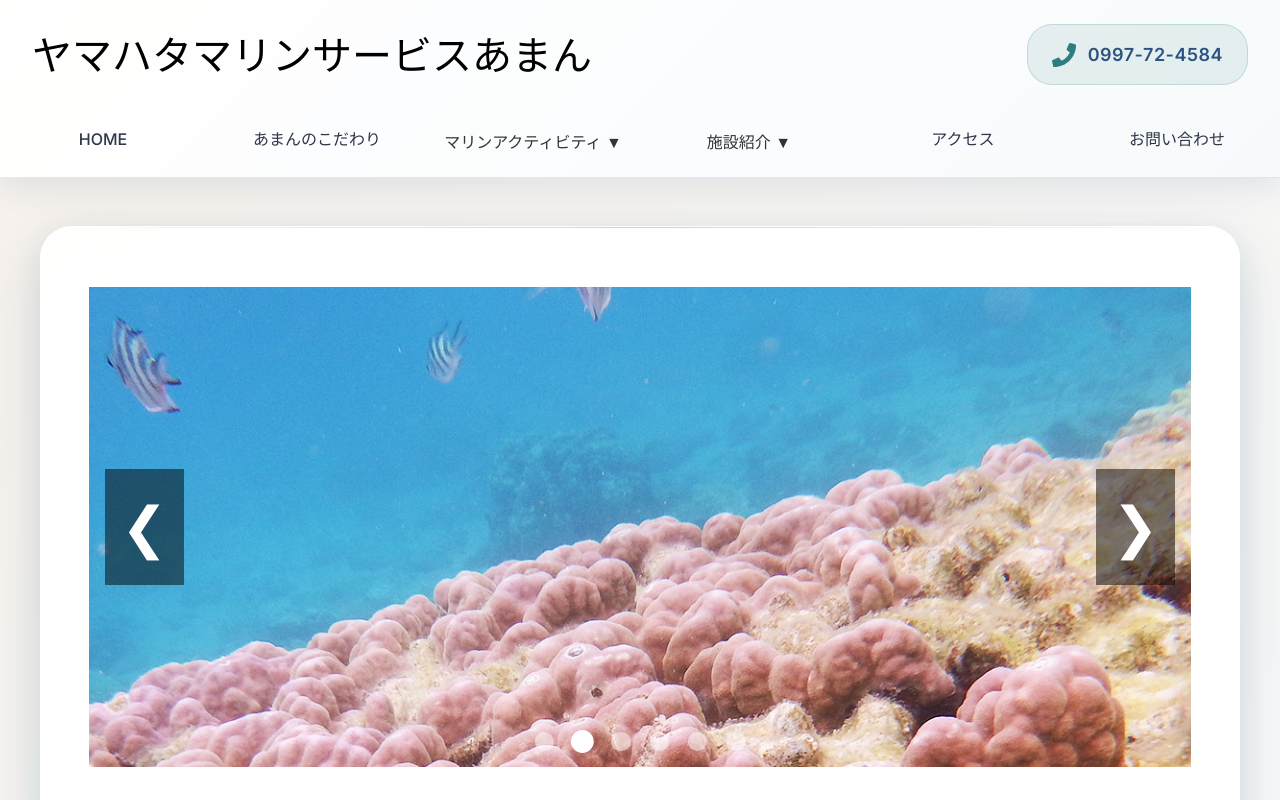
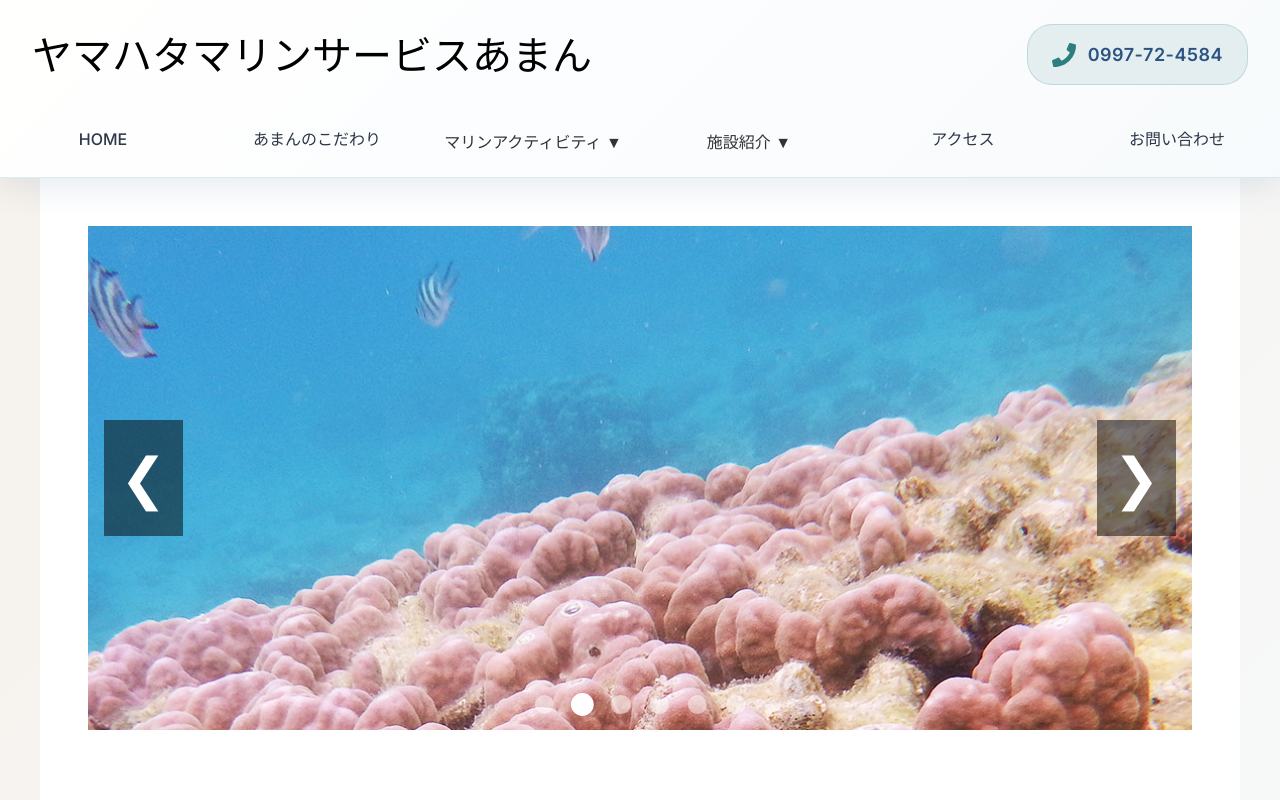
Before and after one commit to reolch/amamiaman, a Next.js app: page / in a window 1280 px wide. Shown: the top 800 px of the page. Built offline with nearby package versions, Linux system fonts and the light colour scheme; a web font is replaced by a local one.

Commit message:
修正しました。

```diff
--- a/src/components/common/PageWrapper/PageWrapper.module.css
+++ b/src/components/common/PageWrapper/PageWrapper.module.css
@@ -1,65 +1,20 @@
 .pageWrapper {
   max-width: 1200px;
-  margin: 2rem auto;
+  margin: 0 auto;
   padding: 0;
   min-height: calc(100vh - 200px);
-  background: rgba(255, 255, 255, 0.95);
-  backdrop-filter: blur(20px);
-  border-radius: 24px;
-  box-shadow:
-    0 20px 60px rgba(44, 82, 130, 0.15),
-    0 8px 32px rgba(45, 127, 127, 0.1),
-    inset 0 1px 0 rgba(255, 255, 255, 0.8);
-  border: 1px solid rgba(255, 255, 255, 0.3);
-  overflow: hidden;
+  background: #ffffff;
   position: relative;
 }
 
-.pageWrapper::before {
-  content: '';
-  position: absolute;
-  top: 0;
-  left: 0;
-  right: 0;
-  height: 1px;
-  background: linear-gradient(90deg,
-    transparent,
-    rgba(45, 127, 127, 0.3),
-    transparent
-  );
-}
-
-.pageWrapper::after {
-  content: '';
-  position: absolute;
-  top: 0;
-  left: -50%;
-  width: 200%;
-  height: 100%;
-  background: linear-gradient(45deg,
-    transparent 30%,
-    rgba(45, 127, 127, 0.03) 50%,
-    transparent 70%
-  );
-  pointer-events: none;
-  animation: shimmer 3s ease-in-out infinite;
-}
-
-@keyframes shimmer {
-  0% { transform: translateX(-100%); }
-  100% { transform: translateX(100%); }
-}
-
 .pageWrapper > * {
-  padding: 20px;
+  padding: 24px;
   position: relative;
-  z-index: 1;
 }
 
 @media (max-width: 767px) {
   .pageWrapper {
-    margin: 1rem;
-    border-radius: 16px;
+    margin: 0 16px;
   }
 
   .pageWrapper > * {
@@ -69,21 +24,22 @@
 
 @media (min-width: 768px) {
   .pageWrapper {
-    margin: 2rem auto;
+    margin: 0 auto;
+    padding: 0 32px;
   }
 
   .pageWrapper > * {
-    padding: 40px 32px;
+    padding: 32px 0;
   }
 }
 
 @media (min-width: 1024px) {
   .pageWrapper {
-    margin: 3rem auto;
-    border-radius: 32px;
+    margin: 0 auto;
+    padding: 0 48px;
   }
 
   .pageWrapper > * {
-    padding: 60px 48px;
+    padding: 48px 0;
   }
 }
```
